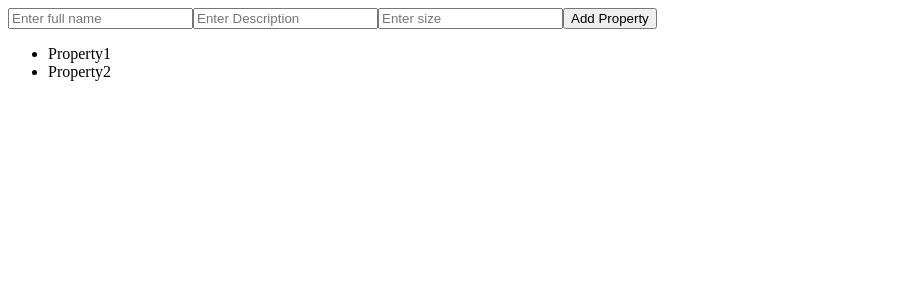
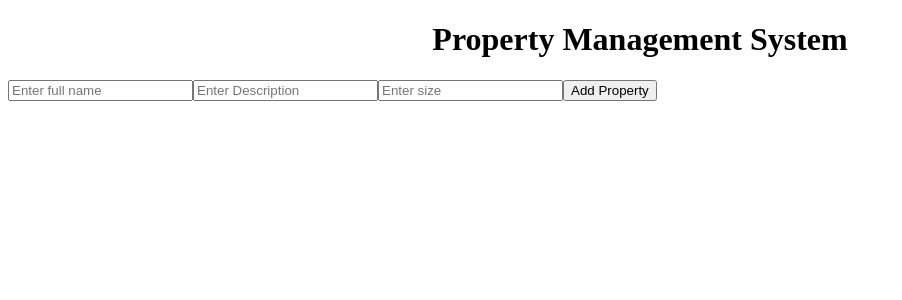
Before and after one commit to Arijeet10/Property-Management-App, a React (Create React App) app: page / in a window 1280 px wide. Shown: the top 300 px of the page, without its empty margins (0-902 px from the left). Built offline with nearby package versions, Linux system fonts and the light colour scheme.

Commit message:
add, delete and view property feature

```diff
--- a/public/index.html
+++ b/public/index.html
@@ -11,6 +11,7 @@
     <title>Property Management System</title>
   </head>
   <body>
+    <h1 style="text-align: center">Property Management System</h1>
     <noscript>You need to enable JavaScript to run this app.</noscript>
     <div id="root"></div>
   </body>
--- a/src/App.js
+++ b/src/App.js
@@ -1,12 +1,31 @@
-import React from "react";
-import Home from "./components";
+import React, { useState } from "react";
+import Home from "./components/index";
 import Add from "./components/add";
 
 function App() {
+  const [propItems,setPropItems]=useState([]);
+
+  function addPropItem(propItems){
+    setPropItems(
+      prevItems=>{
+        return [...prevItems,propItems]
+      }
+    )
+  }
+
+  function deleteProp(id){
+    setPropItems(prevItems=>{
+      return prevItems.filter((propVal,index)=>{return index!==id})
+    })
+  }
+
   return (
     <div className="App">
-      <Add />
-      <Home />
+      <Add addPropItem={addPropItem} item={propItems} />
+      {propItems.map(
+        (propValue,index)=>{
+          return(<Home key={index} id={index} deleteProp={deleteProp} propName={propValue.fullName} desc={propValue.desc} size={propValue.size}  />)
+        })}
     </div>
   );
 }
--- a/src/components/add.jsx
+++ b/src/components/add.jsx
@@ -1,6 +1,6 @@
 import React, { useState } from "react";
 
-function Add() {
+function Add(props) {
 
     const [propData, setPropData] = useState({
         fullName: "",
@@ -17,13 +17,18 @@ function Add() {
         )
     }
 
+    function handleClick(event) {
+        event.preventDefault();
+        props.addPropItem(propData)
+    }
+
     return (
         <div>
             <form>
                 <input type="text" name="fullName" value={propData.fullName} placeholder="Enter full name" onChange={handleChange} />
                 <input type="text" name="desc" value={propData.desc} placeholder="Enter Description" onChange={handleChange} />
                 <input type="text" name="size" value={propData.size} placeholder="Enter size" onChange={handleChange} />
-                <button type="submit">Add Property</button>
+                <button type="submit" onClick={handleClick}>Add Property</button>
             </form>
         </div>
     )
--- a/src/components/index.jsx
+++ b/src/components/index.jsx
@@ -1,12 +1,18 @@
 import React from "react";
 
-function Home() {
+function Home(props) {
+
+    function handleDelete() {
+        props.deleteProp(props.id)
+    }
 
     return (
         <div>
             <ul>
-                <li>Property1</li>
-                <li>Property2</li>
+                <li>{props.propName}</li>
+                <li>{props.desc}</li>
+                <li>{props.size}</li>
+                <button type="submit" onClick={handleDelete}>Delete</button>
             </ul>
         </div>
     )
```
